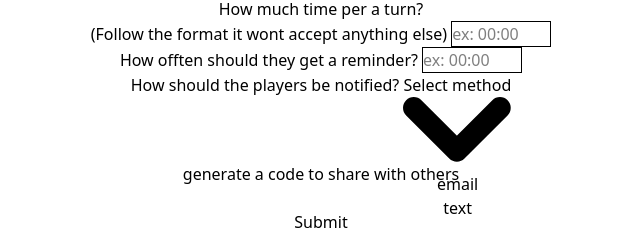
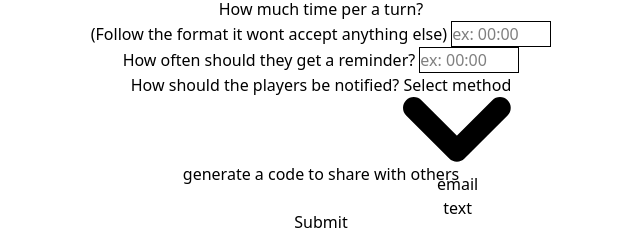
Before and after one commit to bdrez/flip-pick, a website: page joiningDraft.html in a window 1280 px wide. Shown: the part 191-429 px from the top of the page, 319-959 px from the left. Drawn offline with nearby package versions, Linux system fonts and the light colour scheme.

Commit message:
Update joiningDraft.html

```diff
--- a/joiningDraft.html
+++ b/joiningDraft.html
@@ -29,7 +29,7 @@
     <input type="text" id="time" style="width: 100px;" pattern="[0-9]{2}:[0-9]{2}"  class="bg-gray-50 border border-gray-300 text-gray-900 text-sm rounded-lg focus:ring-blue-500 focus:border-blue-500 block w-full p-2.5 dark:bg-gray-700 dark:border-gray-600 dark:placeholder-gray-400 dark:text-white dark:focus:ring-blue-500 dark:focus:border-blue-500 block mx-auto" placeholder="ex: 00:00" required/>
   </div>
   <div class="mb-3">
-    <label for="time" class="block mb-3 text-sm font-medium text-gray-900 dark:text-white">How offten should they get a reminder? </label>
+    <label for="time" class="block mb-3 text-sm font-medium text-gray-900 dark:text-white">How often should they get a reminder? </label>
     <input type="text" id="time" style="width: 100px;" pattern="[0-9]{2}:[0-9]{2}"  class="bg-gray-50 border border-gray-300 text-gray-900 text-sm rounded-lg focus:ring-blue-500 focus:border-blue-500 block w-full p-2.5 dark:bg-gray-700 dark:border-gray-600 dark:placeholder-gray-400 dark:text-white dark:focus:ring-blue-500 dark:focus:border-blue-500 block mx-auto" placeholder="ex: 00:00" required/>
   </div>
   <!--how should the players be notififed-->
```
